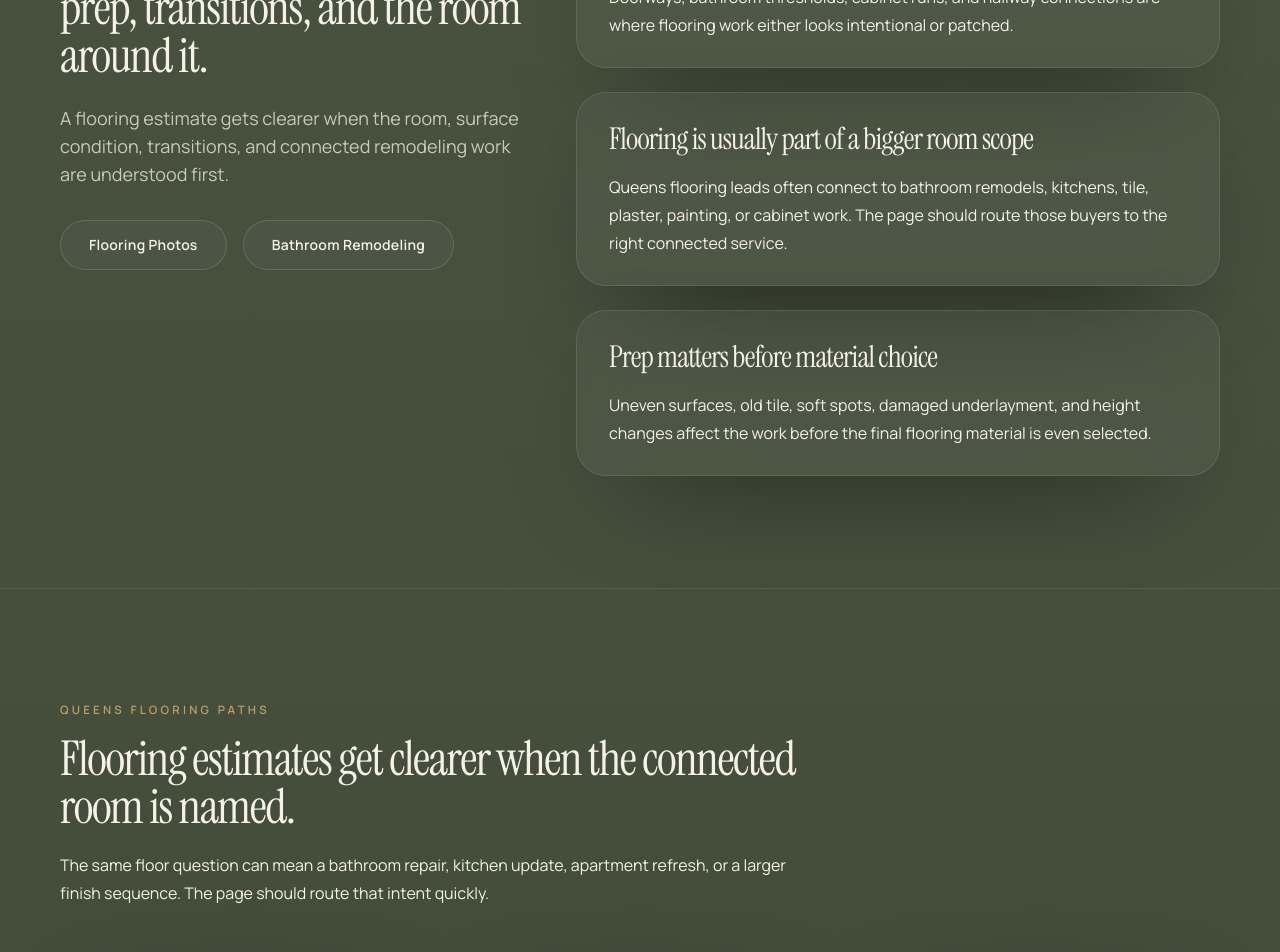
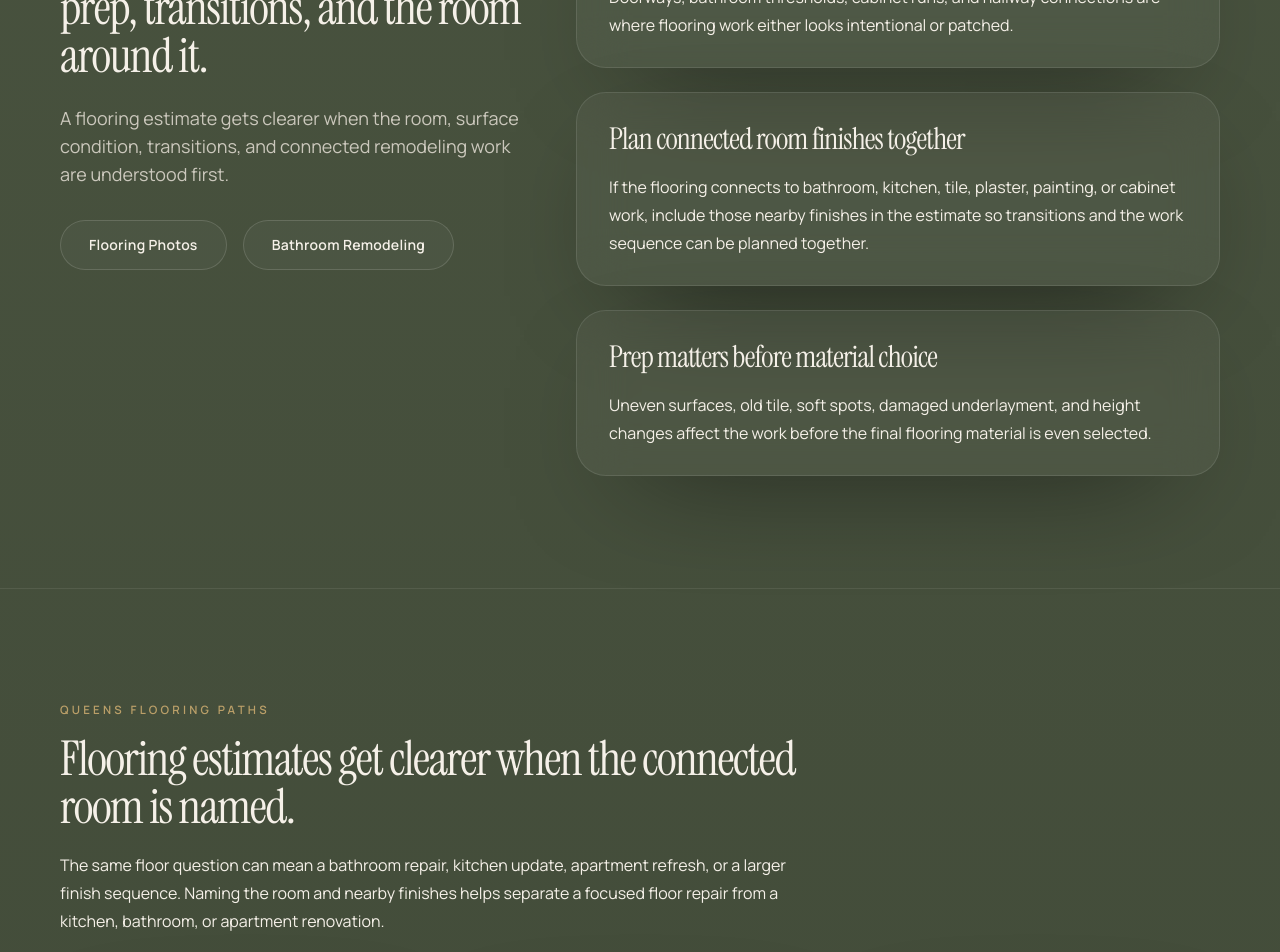
Before and after one commit to donaldlena833-cyber/lokeil-website, a Next.js app: page /flooring-installation-queens in a window 1280 px wide. Shown: the part 2480-3432 px from the top of the page. Built offline with nearby package versions, Linux system fonts and the light colour scheme.

Commit message:
Replace internal flooring marketing copy (#8)
Replace visitor-facing buyer-routing language with practical estimate planning guidance, preserve the existing page structure and contact paths, and cover the update date and copy with tests.

```diff
--- a/app/flooring-installation-queens/page.tsx
+++ b/app/flooring-installation-queens/page.tsx
@@ -45,9 +45,9 @@ const flooringDecisionSignals = [
       'Doorways, bathroom thresholds, cabinet runs, and hallway connections are where flooring work either looks intentional or patched.',
   },
   {
-    title: 'Flooring is usually part of a bigger room scope',
+    title: 'Plan connected room finishes together',
     body:
-      'Queens flooring leads often connect to bathroom remodels, kitchens, tile, plaster, painting, or cabinet work. The page should route those buyers to the right connected service.',
+      'If the flooring connects to bathroom, kitchen, tile, plaster, painting, or cabinet work, include those nearby finishes in the estimate so transitions and the work sequence can be planned together.',
   },
   {
     title: 'Prep matters before material choice',
@@ -264,7 +264,8 @@ export default function FlooringInstallationQueens() {
               <h2 className="section-title mt-4">Flooring estimates get clearer when the connected room is named.</h2>
               <p className="mt-5 text-base leading-7 text-olive-100/72">
                 The same floor question can mean a bathroom repair, kitchen update, apartment
-                refresh, or a larger finish sequence. The page should route that intent quickly.
+                refresh, or a larger finish sequence. Naming the room and nearby finishes helps
+                separate a focused floor repair from a kitchen, bathroom, or apartment renovation.
               </p>
             </div>
 
--- a/app/sitemap.ts
+++ b/app/sitemap.ts
@@ -11,7 +11,7 @@ const routes = [
   { path: '/bathroom-remodeling-queens', priority: 0.9, changeFrequency: 'monthly' as const, lastModified: '2026-09-10' },
   { path: '/kitchen-remodeling-queens', priority: 0.88, changeFrequency: 'monthly' as const, lastModified: '2026-09-11' },
   { path: '/tile-installation-queens', priority: 0.86, changeFrequency: 'monthly' as const, lastModified: '2026-09-12' },
-  { path: '/flooring-installation-queens', priority: 0.85, changeFrequency: 'monthly' as const, lastModified: '2026-08-12' },
+  { path: '/flooring-installation-queens', priority: 0.85, changeFrequency: 'monthly' as const, lastModified: '2026-09-14' },
   { path: '/plaster-drywall-finishing-queens', priority: 0.84, changeFrequency: 'monthly' as const, lastModified: '2026-08-12' },
   { path: '/interior-painting-queens', priority: 0.84, changeFrequency: 'monthly' as const, lastModified: '2026-08-12' },
   { path: '/cabinet-installation-queens', priority: 0.84, changeFrequency: 'monthly' as const, lastModified: '2026-08-12' },
```
Also changed, not shown: 2 other files (tests, documents, lock files or other folders).
